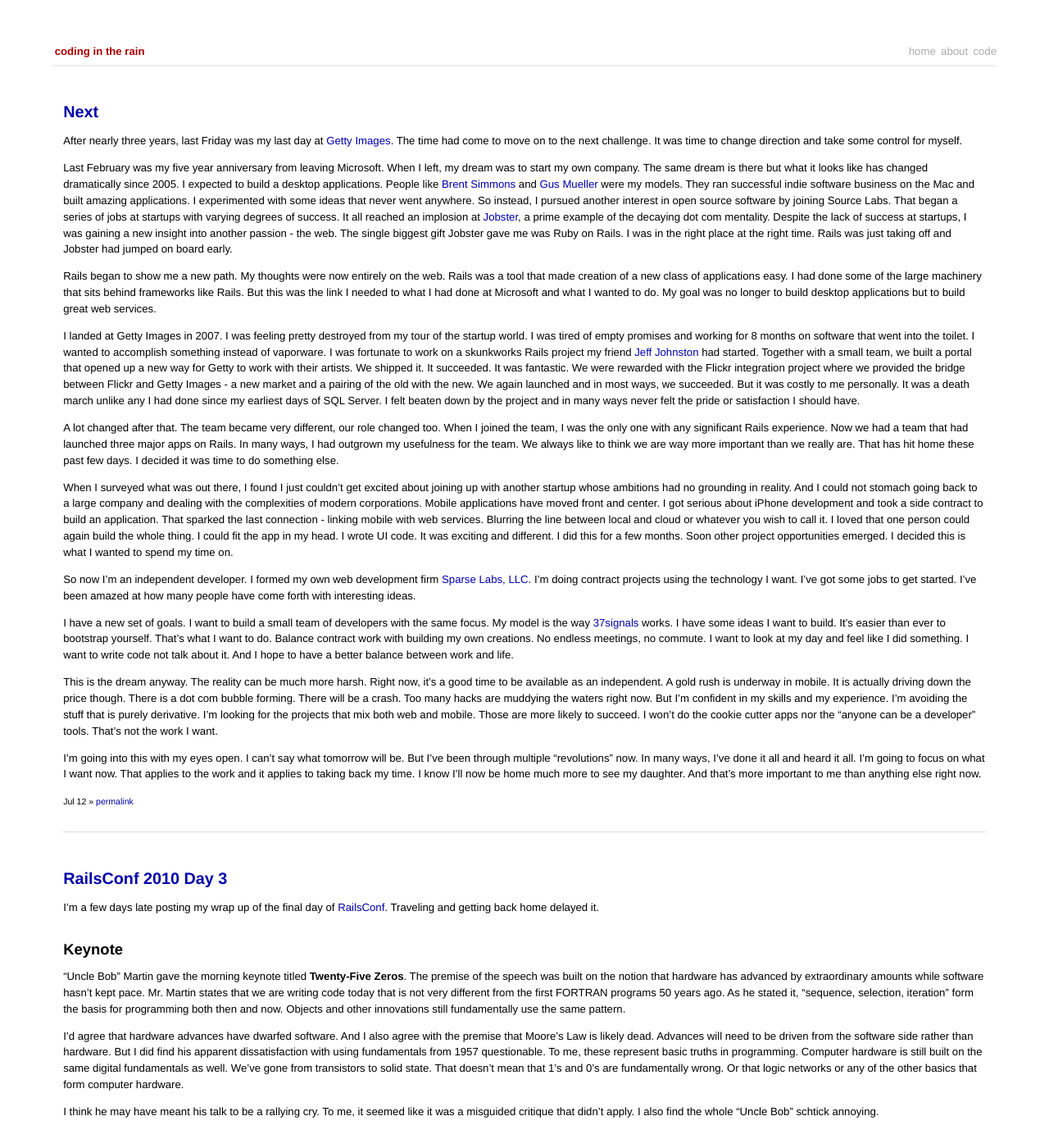
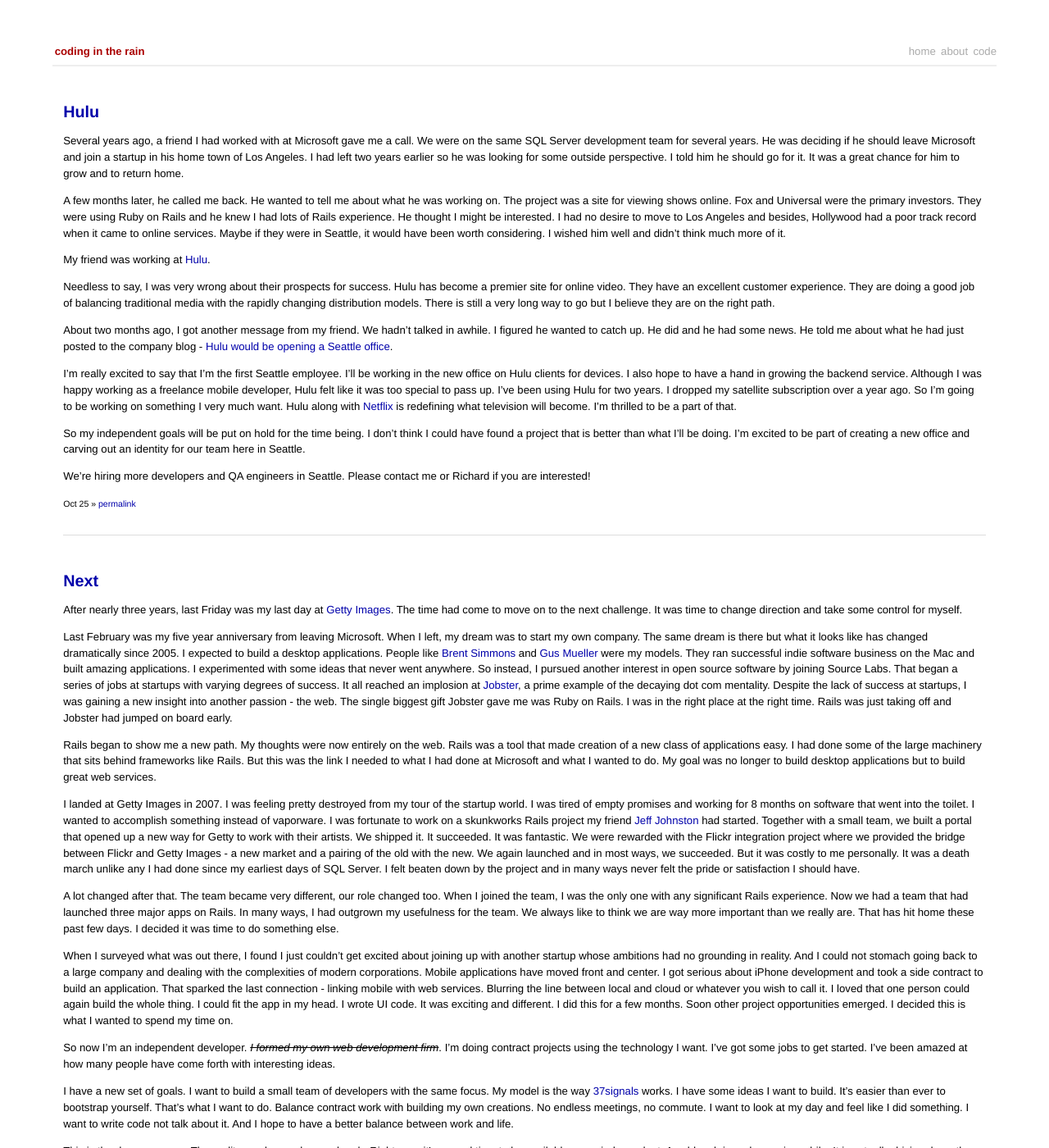
Before and after one commit to ascarter/ascarter.github.io, a Jekyll site: the page built from index.markdown, in a window 1280 px wide and 1400 px high. Shown: the whole window at 82% size. Built offline with Jekyll 4.4.1, drawn with Linux system fonts in a browser that asks for light colours; some of the changed text lies outside the part shown.

Commit message:
Post - joining Hulu

```diff
--- a/_posts/2010-07-12-next.markdown
+++ b/_posts/2010-07-12-next.markdown
@@ -16,7 +16,7 @@
 
 When I surveyed what was out there, I found I just couldn't get excited about joining up with another startup whose ambitions had no grounding in reality. And I could not stomach going back to a large company and dealing with the complexities of modern corporations. Mobile applications have moved front and center. I got serious about iPhone development and took a side contract to build an application. That sparked the last connection - linking mobile with web services. Blurring the line between local and cloud or whatever you wish to call it. I loved that one person could again build the whole thing. I could fit the app in my head. I wrote UI code. It was exciting and different. I did this for a few months. Soon other project opportunities emerged. I decided this is what I wanted to spend my time on.
 
-So now I'm an independent developer. I formed my own web development firm [Sparse Labs, LLC][sparse]. I'm doing contract projects using the technology I want. I've got some jobs to get started. I've been amazed at how many people have come forth with interesting ideas.
+So now I'm an independent developer. *<strike>I formed my own web development firm</strike>*. I'm doing contract projects using the technology I want. I've got some jobs to get started. I've been amazed at how many people have come forth with interesting ideas.
 
 I have a new set of goals. I want to build a small team of developers with the same focus. My model is the way [37signals] works. I have some ideas I want to build. It's easier than ever to bootstrap yourself. That's what I want to do. Balance contract work with building my own creations. No endless meetings, no commute. I want to look at my day and feel like I did something. I want to write code not talk about it. And I hope to have a better balance between work and life.
 
@@ -24,10 +24,14 @@
 
 I'm going into this with my eyes open. I can't say what tomorrow will be. But I've been through multiple "revolutions" now. In many ways, I've done it all and heard it all. I'm going to focus on what I want now. That applies to the work and it applies to taking back my time. I know I'll now be home much more to see my daughter. And that's more important to me than anything else right now.
 
-[sparse]: http://sparselabs.com/
+---
+
+**Update**: *My web development firm will be shutdown as I have recently accepted a new job at [Hulu][hulupost].*
+
 [getty]: http://gettyimages.com
 [brent]: http://inessential.com/
 [gus]: http://shapeof.com/
 [jeff]: http://www.hishma.com/
 [37signals]: http://www.37signals.com/
 [jobster]: http://www.jobster.com/
+[hulupost]: /2010/10/25/hulu.html
--- /dev/null
+++ b/_posts/2010-10-25-hulu.markdown
@@ -0,0 +1,24 @@
+---
+layout: post
+title: Hulu
+date: 2010-10-25 15:59:07
+---
+Several years ago, a friend I had worked with at Microsoft gave me a call. We were on the same SQL Server development team for several years. He was deciding if he should leave Microsoft and join a startup in his home town of Los Angeles. I had left two years earlier so he was looking for some outside perspective. I told him he should go for it. It was a great chance for him to grow and to return home.
+
+A few months later, he called me back. He wanted to tell me about what he was working on. The project was a site for viewing shows online. Fox and Universal were the primary investors. They were using Ruby on Rails and he knew I had lots of Rails experience. He thought I might be interested. I had no desire to move to Los Angeles and besides, Hollywood had a poor track record when it came to online services. Maybe if they were in Seattle, it would have been worth considering. I wished him well and didn't think much more of it.
+
+My friend was working at [Hulu].
+
+Needless to say, I was very wrong about their prospects for success. Hulu has become a premier site for online video. They have an excellent customer experience. They are doing a good job of balancing traditional media with the rapidly changing distribution models. There is still a very long way to go but I believe they are on the right path.
+
+About two months ago, I got another message from my friend. We hadn't talked in awhile. I figured he wanted to catch up. He did and he had some news. He told me about what he had just posted to the company blog - [Hulu would be opening a Seattle office][rtomblog].
+
+I'm really excited to say that I'm the first Seattle employee. I'll be working in the new office on Hulu clients for devices. I also hope to have a hand in growing the backend service. Although I was happy working as a freelance mobile developer, Hulu felt like it was too special to pass up. I've been using Hulu for two years. I dropped my satellite subscription over a year ago. So I'm going to be working on something I very much want. Hulu along with [Netflix] is redefining what television will become. I'm thrilled to be a part of that.
+
+So my independent goals will be put on hold for the time being. I don't think I could have found a project that is better than what I'll be doing. I'm excited to be part of creating a new office and carving out an identity for our team here in Seattle.
+
+We're hiring more developers and QA engineers in Seattle. Please contact me or Richard if you are interested!
+
+[hulu]: http://www.hulu.com
+[netflix]: http://www.netflix.com
+[rtomblog]: http://blog.hulu.com/2010/09/16/hello-seattle/
--- a/about.markdown
+++ b/about.markdown
@@ -7,19 +7,17 @@
 
 # About
 
-My name is Andrew Carter. I live near Seattle, WA in the United States.
+My name is Andrew Carter. I live near Seattle, WA in the United States. I am a Principal Software Developer for [Hulu] in Seattle. I work on device development, and backend services.
 
-I own a web development firm [Sparse Labs, LLC][sparse]. I specialize in Ruby on Rails and mobile projects on iOS and Android platforms.
+I studied Electrical Engineering at the University of Washington. While at UW, I did two internships with Microsoft on the Mac Excel team. After graduation, I worked for Microsoft from 1995 to 2005 in SQL Server, bCentral, and Xbox Live. After Microsoft, I worked at several startups including Source Labs, Pure Networks, and Jobster. I worked for three years as a senior software engineer at Getty Images. After Getty, I spent about 6 months working as a freelance mobile and Ruby on Rails developer.
 
-I studied Electrical Engineering at the University of Washington. While at UW, I did two internships with Microsoft on the Mac Excel team. After graduation, I worked for Microsoft from 1995 to 2005 in SQL Server, bCentral, and Xbox Live. After Microsoft, I worked at several startups including Source Labs, Pure Networks, and Jobster. Most recently, I worked for three years as a senior software engineer at Getty Images.
+I've always been an Apple user. My first computer was an Apple IIc. Around 1998, I started to use Linux. I began developing with Ruby on Rails while at Jobster. Currently, I program with Ruby on Rails, Python, Objective-C, and Java. I use iOS, Android, Mac OS X, and Ubuntu Linux. I have a strong interested in high level languages so I'm always trying out the latest (next up - Clojure).
 
-I've always been an Apple user. My first computer was an Apple IIc. Around 1998, I started to use Linux. I got into Ruby on Rails while at Jobster. Currently, I develop using Ruby on Rails, iOS, Android and use Mac OS X and Ubuntu Linux.
-
-Outside work, I'm an avid cyclist and enjoy football especially the English Premier League.
+Outside of work, I'm an avid cyclist and skier. I also enjoy football especially the Seattle Sounders and English Premier League.
 
 [Resume][resume] ([PDF][pdf_resume])
 --------
 
-[sparse]: http://sparselabs.com
 [resume]: /resume.html
 [pdf_resume]: /andrew_carter_resume.pdf
+[hulu]: http://www.hulu.com/
```
